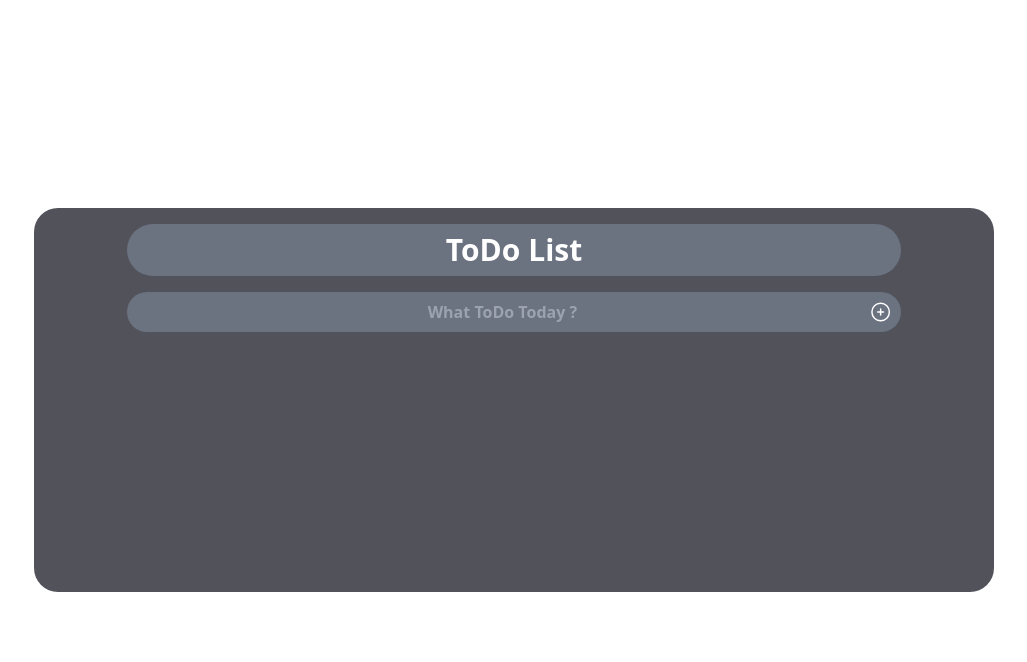
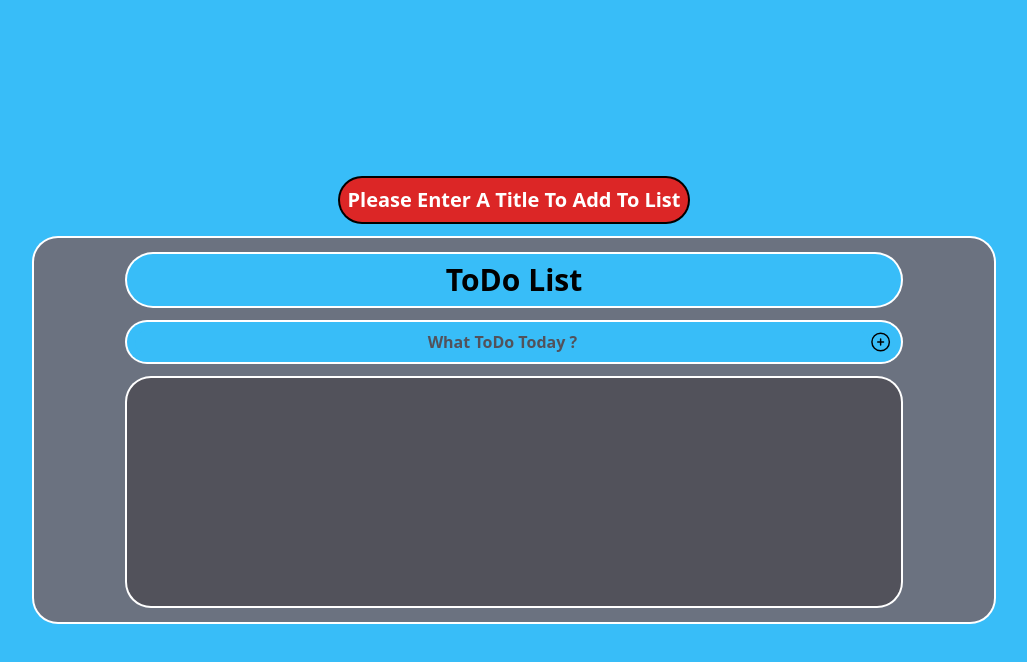
Before and after one commit to Ali-boorboor/ToDo-list, a website built with Vite: page index.html in a window 1280 px wide. Both pictures are taken after a click on the icon 1007 px from the left and 312 px from the top of the page. Shown: the whole page, without its empty margins (126-1153 px from the left). Built offline with nearby package versions, Linux system fonts and the light colour scheme.

Commit message:
crud operations added

```diff
--- a/index.html
+++ b/index.html
@@ -6,16 +6,17 @@
     <link rel="stylesheet" href="./src/css/style.css">
     <title>ToDo-list</title>
   </head>
-  <body class="flex justify-center items-center h-screen dark:bg-gray-500">
-    <section class="flex flex-col items-center gap-4 overflow-hidden ring-2 ring-white bg-zinc-600 p-4 w-full max-w-[60rem] min-w-72 h-full max-h-96 rounded-3xl text-center">
-      <h1 class="w-5/6 text-white bg-gray-500 text-3xl font-bold rounded-full p-2">ToDo List</h1>
-      <div class="flex items-center justify-center w-5/6 bg-gray-500 rounded-full p-2 text-white">
-        <input type="text" id="add-item-input" class="w-full rounded-full bg-gray-500 text-center outline-none capitalize font-bold" placeholder="What ToDo Today ?">
+  <body class="flex flex-col gap-4 justify-center items-center h-screen bg-sky-400 dark:bg-gray-500">
+    <p id="alert-modal" class="bg-red-600 text-white p-2 rounded-full ring-2 ring-black font-bold text-xl hidden">Please Enter A Title To Add To List</p>
+    <section class="flex flex-col items-center gap-4 overflow-hidden ring-2 ring-white bg-gray-500 dark:bg-zinc-600 p-4 w-full max-w-[60rem] min-w-72 h-full max-h-96 rounded-3xl text-center">
+      <h1 class="w-5/6 dark:text-white text-black bg-sky-400 dark:bg-gray-500 ring-2 ring-white text-3xl font-bold rounded-full p-2">ToDo List</h1>
+      <div class="flex items-center justify-center w-5/6 bg-sky-400 text-black dark:bg-gray-500 dark:text-white ring-2 ring-white rounded-full p-2">
+        <input type="text" id="add-item-input" class="w-full rounded-full bg-inherit text-center outline-none capitalize font-bold placeholder:text-zinc-600" placeholder="What ToDo Today ?">
         <svg id="add-item-btn" xmlns="http://www.w3.org/2000/svg" fill="none" viewBox="0 0 24 24" stroke-width="1.5" stroke="currentColor" class="w-6 h-6 cursor-pointer">
           <path stroke-linecap="round" stroke-linejoin="round" d="M12 9v6m3-3H9m12 0a9 9 0 1 1-18 0 9 9 0 0 1 18 0Z" />
         </svg>
       </div>
-      <ul id="todo-items-wrapper" class="flex flex-col gap-4 w-5/6 h-full p-4 rounded-3xl dark:bg-zinc-700"></ul>
+      <ul id="todo-items-wrapper" class="flex flex-col gap-4 w-5/6 h-full p-4 rounded-3xl overflow-auto ring-2 ring-white bg-zinc-600 dark:bg-zinc-700"></ul>
     </section>
   </body>
   <script src="./src/js/script.js"></script>
--- a/src/js/script.js
+++ b/src/js/script.js
@@ -1,20 +1,110 @@
+// constants
 const $ = document;
-const addItemInput = $.getElementById('add-item-input');
-const addItemBtn = $.getElementById('add-item-btn');
-const todoItemsBox = $.getElementById('todo-items-wrapper');
-const todoItem = $.getElementById('todo-list-item');
-const todoItemTitle = $.getElementById('todo-list-item__title');
-const removeBtn = $.getElementById('todo-list-item__remove-icon');
+const addItemInput = $.getElementById("add-item-input");
+const addItemBtn = $.getElementById("add-item-btn");
+
+//  functions
+//  get function to get datas from localStorage & return array from datas
+function getLocalData() {
+  let todosArray = [];
+  todosArray = JSON.parse(localStorage.getItem("todos"));
+  !todosArray ? todosArray = [] : null;     // if the todosArray was empty or falsy value return empty array
+  return todosArray;
+};
+
+//  will generate html template for each todo item, dynamic with that item`s title
+function generateDomTodos(dataArray = getLocalData()) {
+  const todoItemsBox = $.getElementById("todo-items-wrapper");
+  todoItemsBox.innerHTML = '';
+  dataArray.forEach((todos) => {
+    todoItemsBox.insertAdjacentHTML("beforeend",   // it will check to see if status property of todo item is true or not then may give line-through style
+    `<li id="todo-list-item" class="w-full flex justify-between items-center font-bold text-lg capitalize rounded-full py-2 px-6 ring-2 ring-white bg-sky-400 text-black dark:text-white dark:bg-gray-500">
+    <p id="todo-list-item__title" class="cursor-pointer ${todos.status && "line-through opacity-40"}">${todos.title}</p>
+    <svg id="todo-list-item__remove-icon" xmlns="http://www.w3.org/2000/svg" fill="none" viewBox="0 0 24 24" stroke-width="1.5" stroke="currentColor" class="w-6 h-6 cursor-pointer">
+    <path stroke-linecap="round" stroke-linejoin="round" d="m14.74 9-.346 9m-4.788 0L9.26 9m9.968-3.21c.342.052.682.107 1.022.166m-1.022-.165L18.16 19.673a2.25 2.25 0 0 1-2.244 2.077H8.084a2.25 2.25 0 0 1-2.244-2.077L4.772 5.79m14.456 0a48.108 48.108 0 0 0-3.478-.397m-12 .562c.34-.059.68-.114 1.022-.165m0 0a48.11 48.11 0 0 1 3.478-.397m7.5 0v-.916c0-1.18-.91-2.164-2.09-2.201a51.964 51.964 0 0 0-3.32 0c-1.18.037-2.09 1.022-2.09 2.201v.916m7.5 0a48.667 48.667 0 0 0-7.5 0" />
+    </svg>
+    </li> `
+    );
+  });
+};
 
 
+function setToLocalStorage (param) {
+  localStorage.setItem("todos", JSON.stringify(param));
+};
 
 
+function setNewTodo () {
+  const alertModalBox = $.getElementById('alert-modal');
+  const newTodoTitle = addItemInput.value.trim().toLowerCase();
+  const dataArray = getLocalData();
+  if (newTodoTitle && newTodoTitle !== '&nbsp') {
+    dataArray.push({
+      id: dataArray.length + 1,
+      title: newTodoTitle,
+      status: false
+    });
+  } else {
+    alertModalBox.classList.remove('hidden');
+    setTimeout(() => {
+      alertModalBox.classList.add('hidden');
+    }, 3000);
+  };
+  addItemInput.value = '';
+  setToLocalStorage(dataArray);
+  getLocalData();
+  generateDomTodos();
+  updateTodos();
+  removeTodo();
+};
 
-/*
-<li id="todo-list-item" class="w-full flex justify-between items-center font-bold text-lg capitalize rounded-full py-2 px-6 bg-sky-400 text-black dark:text-white dark:bg-gray-500">
-<p id="todo-list-item__title" class="cursor-pointer">hi there</p>
-<svg id="todo-list-item__remove-icon" xmlns="http://www.w3.org/2000/svg" fill="none" viewBox="0 0 24 24" stroke-width="1.5" stroke="currentColor" class="w-6 h-6 cursor-pointer">
-  <path stroke-linecap="round" stroke-linejoin="round" d="m14.74 9-.346 9m-4.788 0L9.26 9m9.968-3.21c.342.052.682.107 1.022.166m-1.022-.165L18.16 19.673a2.25 2.25 0 0 1-2.244 2.077H8.084a2.25 2.25 0 0 1-2.244-2.077L4.772 5.79m14.456 0a48.108 48.108 0 0 0-3.478-.397m-12 .562c.34-.059.68-.114 1.022-.165m0 0a48.11 48.11 0 0 1 3.478-.397m7.5 0v-.916c0-1.18-.91-2.164-2.09-2.201a51.964 51.964 0 0 0-3.32 0c-1.18.037-2.09 1.022-2.09 2.201v.916m7.5 0a48.667 48.667 0 0 0-7.5 0" />
-</svg>
-</li>
-*/
+
+function updateTodos (dataArray = getLocalData()) {
+  const todoItemTitle = $.querySelectorAll("#todo-list-item__title");
+  todoItemTitle.forEach(todo => {
+    todo.addEventListener("click", function () {
+      const selectedTodo = dataArray.find(data => data.title === this.textContent);
+      if (selectedTodo.status) {
+        this.classList.remove("line-through");
+        this.classList.remove("opacity-40");
+        selectedTodo.status = false;
+        setToLocalStorage(dataArray);
+      } else {
+        this.classList.add("line-through");
+        this.classList.add("opacity-40");
+        selectedTodo.status = true;
+        setToLocalStorage(dataArray);
+      };
+    });
+  });
+};
+
+
+function removeTodo (dataArray = getLocalData()) {
+  const removeBtn = $.querySelectorAll("#todo-list-item__remove-icon");
+  removeBtn.forEach(todo => {
+    todo.addEventListener("click", function () {
+      this.parentElement.remove();
+      const selectedTodo = dataArray.findIndex(data => data.title === this.previousElementSibling.textContent);
+      dataArray.splice(selectedTodo, 1);
+      setToLocalStorage(dataArray);
+    });
+  });
+}
+
+// events
+// onload event to set things right even when the page got refresh
+window.addEventListener("load", () => {
+  getLocalData();
+  generateDomTodos();
+  updateTodos();
+  removeTodo();
+});
+
+//  if enter got pressed on input set the new todo item
+addItemInput.addEventListener("keypress", (event) => {
+  event.keyCode === 13 && setNewTodo();
+});
+
+//  if add button got clicked set the new todo item
+addItemBtn.addEventListener("click", setNewTodo);
```
